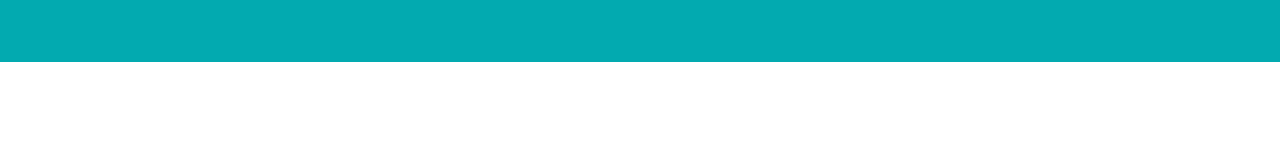
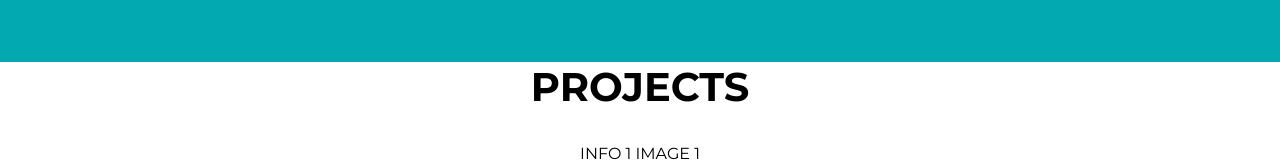
Before and after one commit to ShaneUP1/portfolio_v1, a React (Create React App) app: page / in a window 1280 px wide. Shown: the part 1264-1428 px from the top of the page. Before the commit the page ends 1326 px from the top, so only its background shows below. Built offline with nearby package versions, Linux system fonts and the light colour scheme.

Commit message:
project page layout started

```diff
--- a/src/App.js
+++ b/src/App.js
@@ -1,6 +1,7 @@
 import React from 'react';
 import Main from './components/Main.js';
 import About from './components/About.js';
+import Projects from './components/Projects.js';
 import './styles/App.css';
 
 
@@ -10,6 +11,7 @@ function App() {
     <div className="App">
       < Main />
       < About />
+      < Projects />
     </div>
   );
 }
--- a/src/components/About.js
+++ b/src/components/About.js
@@ -11,14 +11,14 @@ export default class About extends Component {
             <div className="about" >
                 <Title title="ABOUT ME" />
                 <span className="about-wrapper">
-                    <Fade style={{display: "flex", justifyContent: "flex-end", paddingRight: "50px"}} duration={1000} delay={500}>
+                <Fade bottom={true} duration={1000} delay={500} style={{display: "flex", justifyContent: "flex-end", paddingRight: "50px"}} >
                         <div>
                         <img className="bio-image"
                             src={shane_portfolio_site}
                             alt="Shane" />
                         </div>
-                    </Fade>
-                    <Fade style={{textAlign: "left", fontSize: "18px"}} duration={1000} delay={600}>
+                </Fade>
+                <Fade bottom={true} style={{textAlign: "left", fontSize: "18px"}} duration={1000} delay={600}>
                         <div className="bio">
                         <p>
                         Mechanical Engineer turned CrossFit Coach/Owner turned Software Engineer. Living up to the Gemini rep, I am truly a jack-of-all-trades. It's a testament to my adaptability, pursuit of personal growth, and passion for craftsmanship.
@@ -30,7 +30,7 @@ export default class About extends Component {
                         When not behind my computer you can find me in the kitchen, at the beach, or on the trail with my wife and son.
                         </p>
                         </div>
-                    </Fade>
+                </Fade>
                 </span>
 
 
--- a/src/components/Main.js
+++ b/src/components/Main.js
@@ -8,13 +8,13 @@ export default class Main extends Component {
         return (
             <section className="intro">
                 <span className="name-title-btn">
-                <Fade bottom duration={2000} delay={500} >
+                <Fade duration={2000} delay={500} >
                    <div>
                         <h1 className="name">Shane Upchurch</h1>
                         <h2 className="title">Software Engineer</h2>
                     </div>
                 </Fade>
-                <Fade left duration={2000} delay={1000} >
+                <Fade duration={2000} delay={1000} >
                     <span className="more-btn">
                         <Link to="about" smooth duration={1000}>
                             {"Know more"}
--- /dev/null
+++ b/src/components/Projects.js
@@ -0,0 +1,24 @@
+import React, { Component } from 'react'
+import Title from './Title.js';
+import '../styles/Projects.css';
+
+export default class Projects extends Component {
+    render() {
+        return (
+            <div className="projects">
+                < Title title="PROJECTS" />
+                <section className="projects-wrapper">
+                    <div className="projects-row-1">
+                        INFO 1
+                        IMAGE 1
+                    </div>
+                    <div className="projects-row-2">
+                        INFO 2
+                        IMAGE 2
+                    </div>
+                </section>
+
+            </div>
+        )
+    }
+}
--- /dev/null
+++ b/src/styles/Projects.css
@@ -0,0 +1,14 @@
+.projects-wrapper {
+  display: grid;
+  grid-template-rows: 1fr 1fr;
+}
+
+.projects-row-1 {
+  display: flex;
+  justify-content: center;
+}
+
+.projects-row-2 {
+  display: flex;
+  justify-content: center;
+}
```
Also changed, not shown: 1 other file (tests, documents, lock files or other folders).
